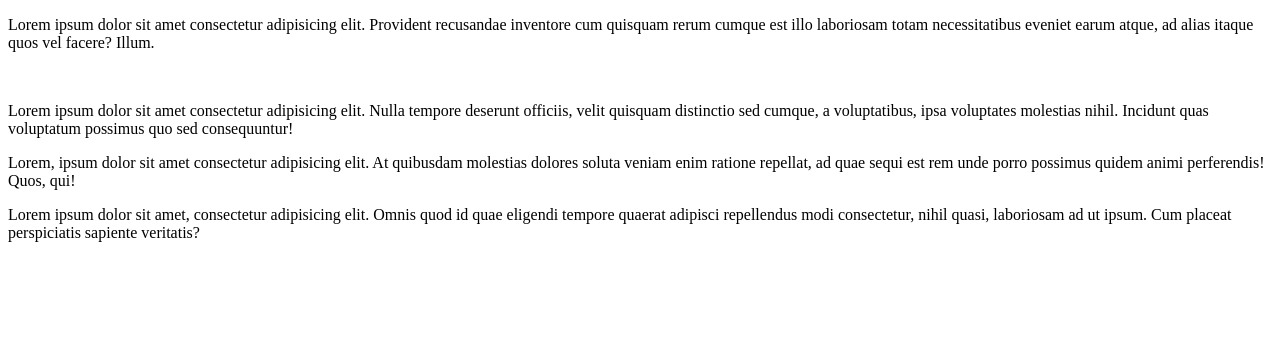
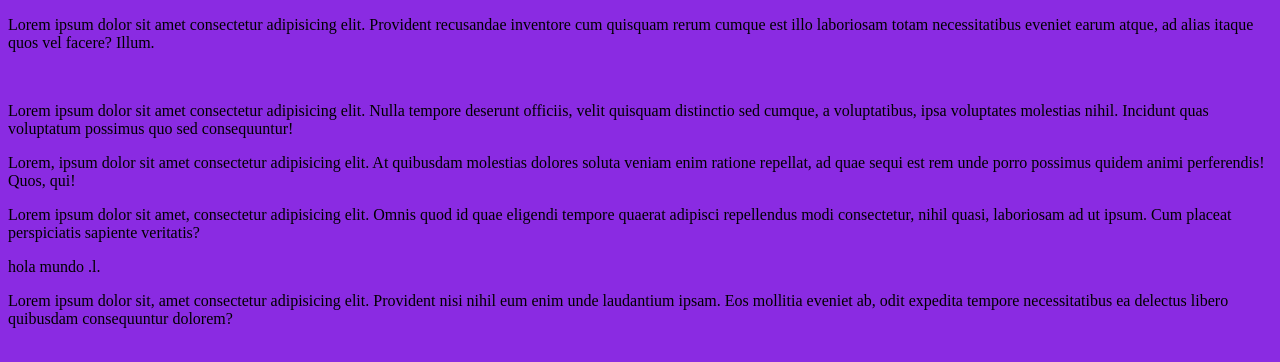
Before and after one commit to camila-Lozano-90/pruebaNumero1, a plain HTML site: page index.html in a window 1280 px wide. Drawn offline with Linux system fonts and the light colour scheme.

Commit message:
nuevo ajuste

```diff
--- /dev/null
+++ b/assets/css/estilo.css
@@ -0,0 +1,3 @@
+body{
+    background-color: blueviolet;
+}
--- a/index.html
+++ b/index.html
@@ -4,6 +4,7 @@
     <meta charset="UTF-8">
     <meta http-equiv="X-UA-Compatible" content="IE=edge">
     <meta name="viewport" content="width=device-width, initial-scale=1.0">
+    <link rel="stylesheet" href="/assets/css/estilo.css">
     <title>Document</title>
 </head>
 <body>
@@ -27,6 +28,13 @@
                     repellendus modi consectetur, nihil quasi, laboriosam ad ut ipsum. Cum placeat perspiciatis sapiente veritatis?
                 </p>
             </div>
+            <div class="col">
+                <td>hola mundo</td>
+                <tr>.l.</tr>
+                <p>
+                    Lorem ipsum dolor sit, amet consectetur adipisicing elit. Provident nisi nihil eum enim unde laudantium ipsam. Eos mollitia eveniet ab, odit expedita tempore necessitatibus ea delectus libero quibusdam consequuntur dolorem?
+                </p>
+            </div>
         </div>
     </div>
 </body>
```
Also changed, not shown: assets/img/tempo.txt (added), 2 other files.
